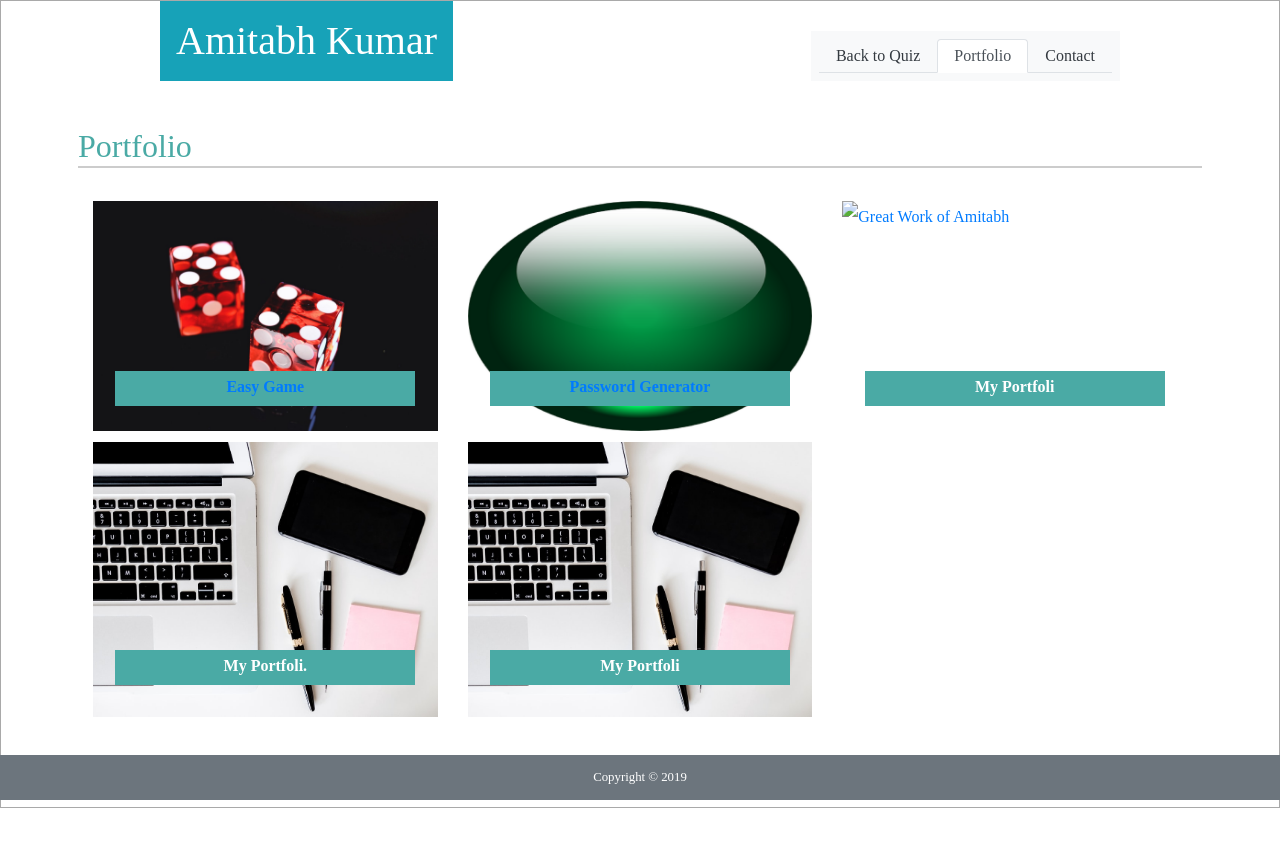
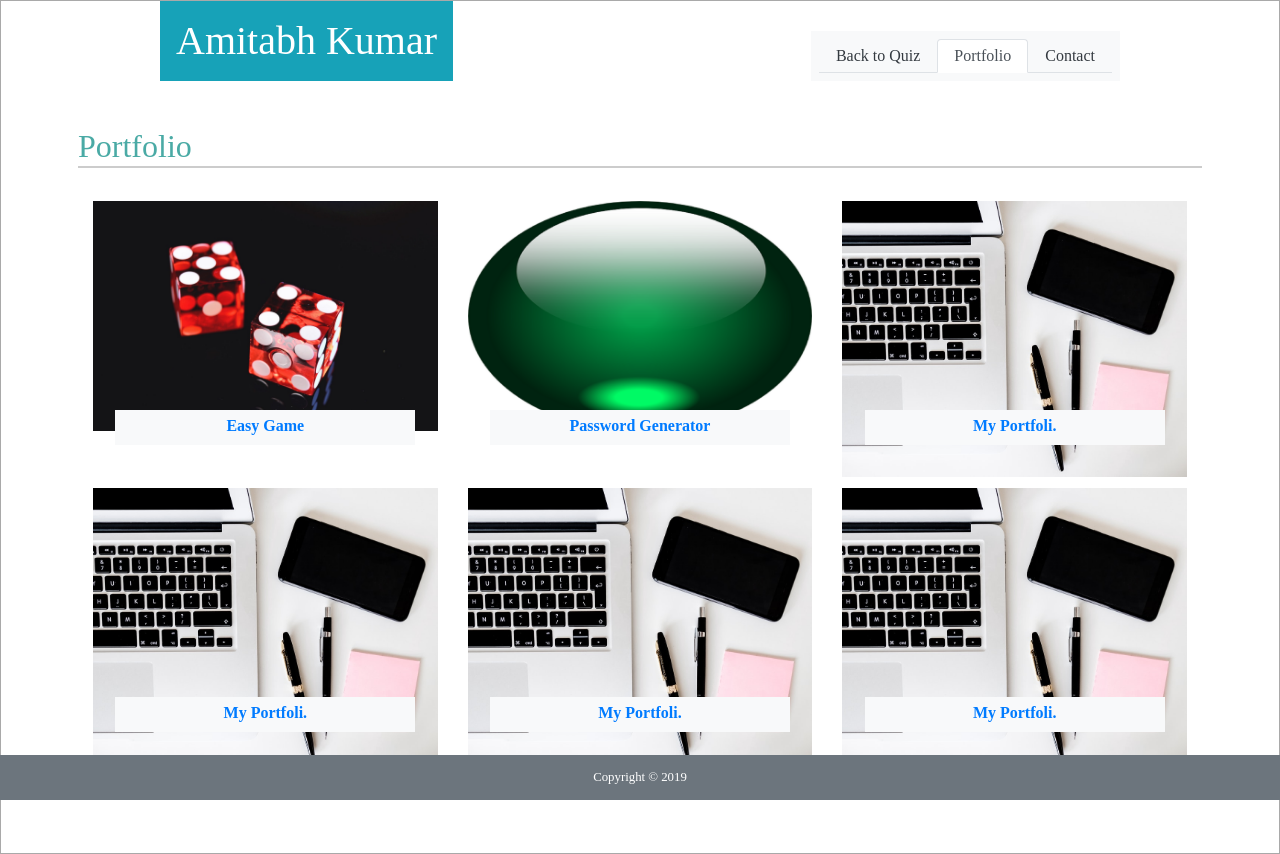
Before and after one commit to Amitabh-K/Code-Quiz, a plain HTML site: page portfolio.html in a window 1280 px wide. Before the commit the page ends 808 px from the top, so only its background shows below. Drawn offline with nearby package versions, Linux system fonts and the light colour scheme.

Commit message:
images of portfolio disp issues addressed

```diff
--- a/Assets/css/styles.css
+++ b/Assets/css/styles.css
@@ -142,8 +142,9 @@
   margin: 0 auto;
   text-align: center;
   z-index: 1;
-  background: #4aaaa5;
-  color: white;
+
+
+  text-decoration: none;
   width: 80%;
   left: 0;
   right:0;
--- a/portfolio.html
+++ b/portfolio.html
@@ -48,7 +48,7 @@
               <div class="thumbnail">
                 <a href="https://amitabh-k.github.io/Easy-Game/" target="_blank">
                   <img src="./Assets/images/EasyGame.jpg" alt="Picture of Easy Game" style="width:100%">
-                  <div class="caption">
+                  <div class="caption bg-light">
                     <a  href=" https://amitabh-k.github.io/Easy-Game/">Easy Game</a>
                   </div>
                 </a>
@@ -58,18 +58,18 @@
               <div class="thumbnail">
                 <a href="./assets/images/Prof.jpg" target="_blank">
                   <img src="./Assets/images/password_generator.JPG" alt="Password Generator JavaScript" style="width:100%">
-                  <div class="caption">
+                  <div class="caption  bg-light">
                     <a href=" https://amitabh-k.github.io/Password.ak">Password Generator</a>
                   </div>
                 </a>
               </div>
             </div>
-            <div class="col-md-4">
+              <div class="col-md-4">
                 <div class="thumbnail">
-                  <a href="./Assets/images/Prof.jpg" target="_blank">
-                    <img src="./" alt="Great Work of Amitabh" style="width:100%">
-                    <div class="caption">
-                      <a>My Portfoli</p>
+                  <a href="./assets/images/Prof.jpg" target="_blank">
+                    <img src="./assets/images/Prof.jpg" alt="Great Work of Amitabh" style="width:100%">
+                    <div class="caption bg-light">
+                      <p>My Portfoli.</p>
                     </div>
                   </a>
                 </div>
@@ -78,22 +78,32 @@
                   <div class="thumbnail">
                     <a href="./assets/images/Prof.jpg" target="_blank">
                       <img src="./assets/images/Prof.jpg" alt="Great Work of Amitabh" style="width:100%">
-                      <div class="caption">
+                      <div class="caption bg-light">
+                        <p>My Portfoli.</p>
+                      </div>
+                    </a>
+                  </div>
+                </div>
+              <div class="col-md-4">
+                  <div class="thumbnail">
+                    <a href="./assets/images/Prof.jpg" target="_blank">
+                      <img src="./assets/images/Prof.jpg" alt="Great Work of Amitabh" style="width:100%">
+                      <div class="caption bg-light">
                         <p>My Portfoli.</p>
                       </div>
                     </a>
                   </div>
                 </div>
                 <div class="col-md-4">
-                    <div class="thumbnail">
-                      <a href="./assets/images/Prof.jpg" target="_blank">
-                        <img src="./assets/images/Prof.jpg" alt="Great Work of Amitabh" style="width:100%">
-                        <div class="caption">
-                          <p>My Portfoli</p>
-                        </div>
-                      </a>
-                    </div>
+                  <div class="thumbnail">
+                    <a href="./assets/images/Prof.jpg" target="_blank">
+                      <img src="./assets/images/Prof.jpg" alt="Great Work of Amitabh" style="width:100%">
+                      <div class="caption bg-light">
+                        <p>My Portfoli.</p>
+                      </div>
+                    </a>
                   </div>
+                </div>
              </div>
           </div>
   </div>
```
